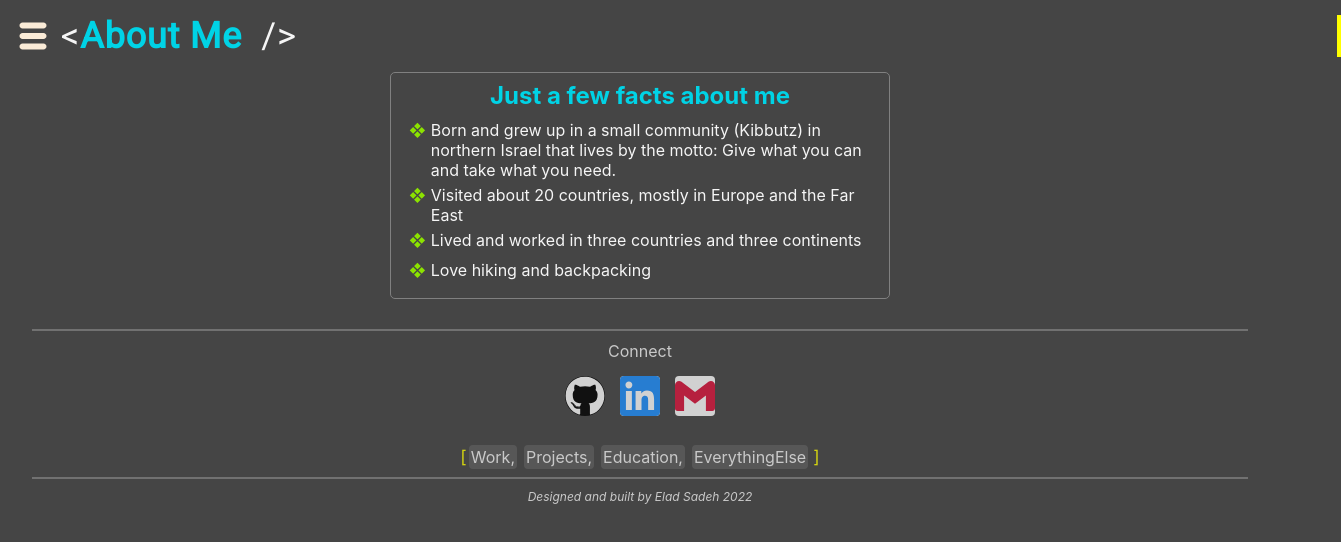
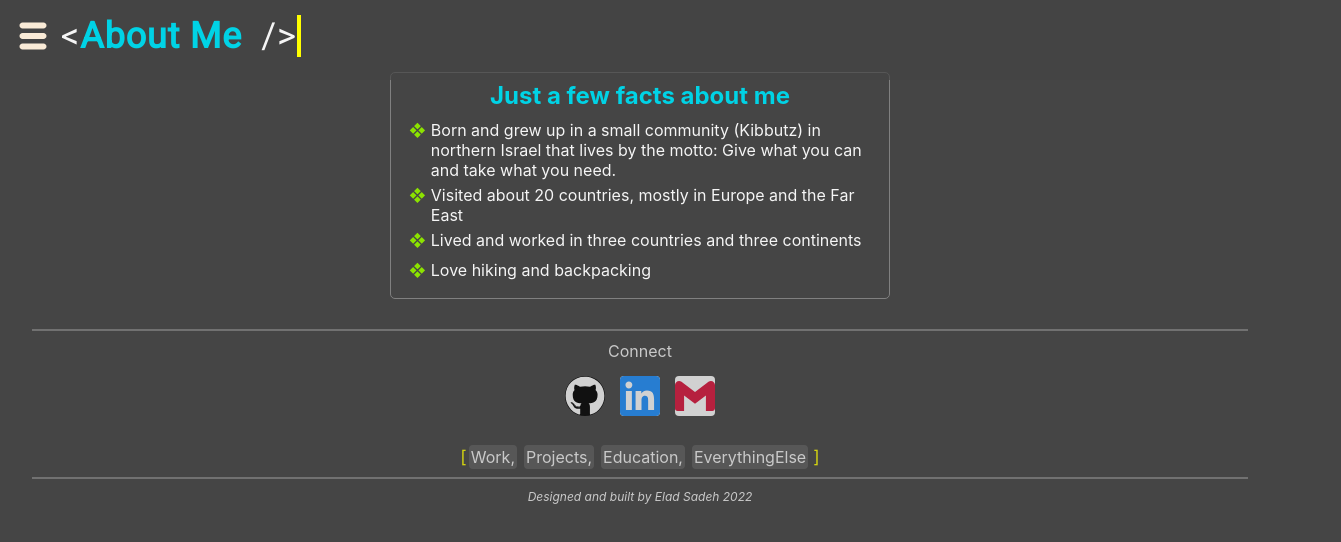
Before and after one commit to eladsadeh/portfolio, a Next.js app: page /about in a window 1280 px wide. Shown: the top 542 px of the page, 1341 px wide, since content can reach past the window. Built offline with nearby package versions, Linux system fonts and the light colour scheme.

Commit message:
add background to navigation bar

```diff
--- a/components/Header.js
+++ b/components/Header.js
@@ -11,7 +11,7 @@ function Header({ header, subHeader }) {
 				<h1 className={utilStyles.blue}>{header}&nbsp;</h1>
 			</span>
 			{subHeader && (
-				<span className={styles.code}>
+				<span className={styles.subheader}>
 					<span className={utilStyles.green}>whatIDo</span>
 					<span className={utilStyles.red}>=</span>
 					<span className={utilStyles.purple}>&#123;</span>
--- a/components/Nav.js
+++ b/components/Nav.js
@@ -31,6 +31,7 @@ function Nav(props) {
 
 	return (
 		<nav className={styles.navbar}>
+			<div className={styles.background}></div>
 			<NavMenu />
 			<Header header={header} subHeader={subHeader} />
 		</nav>
--- a/styles/Nav.module.css
+++ b/styles/Nav.module.css
@@ -5,9 +5,19 @@
 	align-items: center;
 	align-self: flex-start;
 	position: sticky;
+	/* width: 100vw; */
 	width: fit-content;
 	top: 0;
 	/* z-index: 2; */
-	background-color: rgba(69, 69, 69, 0.8);
+	/* background-color: rgba(69, 69, 69, 0.8); */
 	padding: 15px 0px;
 }
+
+.background {
+	background-color: rgba(69, 69, 69, 0.7);
+	margin: 0;
+	position: absolute;
+	top: 0;
+	width: 100vw;
+	padding: 40px;
+}
--- a/styles/NavMenu.module.css
+++ b/styles/NavMenu.module.css
@@ -76,6 +76,7 @@
 
 .showButton {
 	display: flex;
+	z-index: 3;
 	font-size: 36px;
 	color: antiquewhite;
 	align-items: center;
--- a/styles/header.module.css
+++ b/styles/header.module.css
@@ -1,9 +1,8 @@
 
 .title {
 	font-family: 'Roboto', sans-serif;
-	margin: 0;
 	display: flex;
-	width: 100vw;
+	z-index: 3;
 	flex-direction: row;
 	align-items: baseline;
 	overflow: hidden;
@@ -17,26 +16,21 @@
 	font-size: inherit;
 }
 .header {
-	/* white-space: nowrap; */
-	/* font-family: 'Courier New', Courier, monospace; */
+
 	font-size: 36px;
 	color: var(--font-color);
-	/* display: flex; */
-	/* justify-content: flex-start; */
-	/* font-family: monospace; */
+
 }
 
-.code {
-	/* white-space: nowrap; */
+.subheader {
 	font-size: 22px;
-	/* margin-bottom: 3px; */
 }
 
 @media only screen and (max-width: 780px) {
 	.header {
 		font-size: 24px;
 	}
-	.code {
+	.subheader {
 		font-size: 18px;
 	}
 }
@@ -44,13 +38,12 @@
 @media only screen and (max-width: 580px) {
 	.header {
 		font-size: 18px;
-		/* white-space: unset; */
 	}
-	.code {
+	.subheader {
 		font-size: 14px;
 	}
 	.title {
-		white-space: unset;
+		/* white-space: unset; */
 		letter-spacing: 0;
 	}
 }
```
Also changed, not shown: components/NavMenu.js (line endings or trailing spaces).
